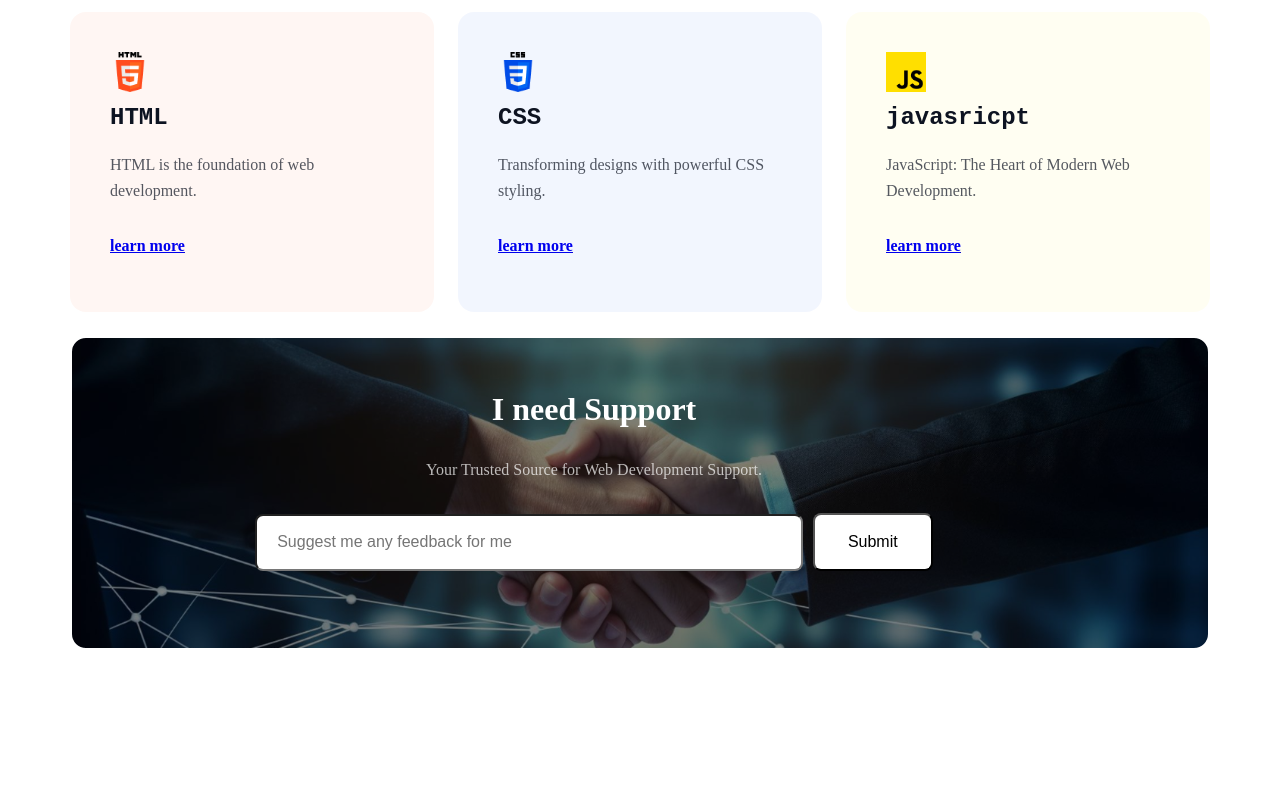
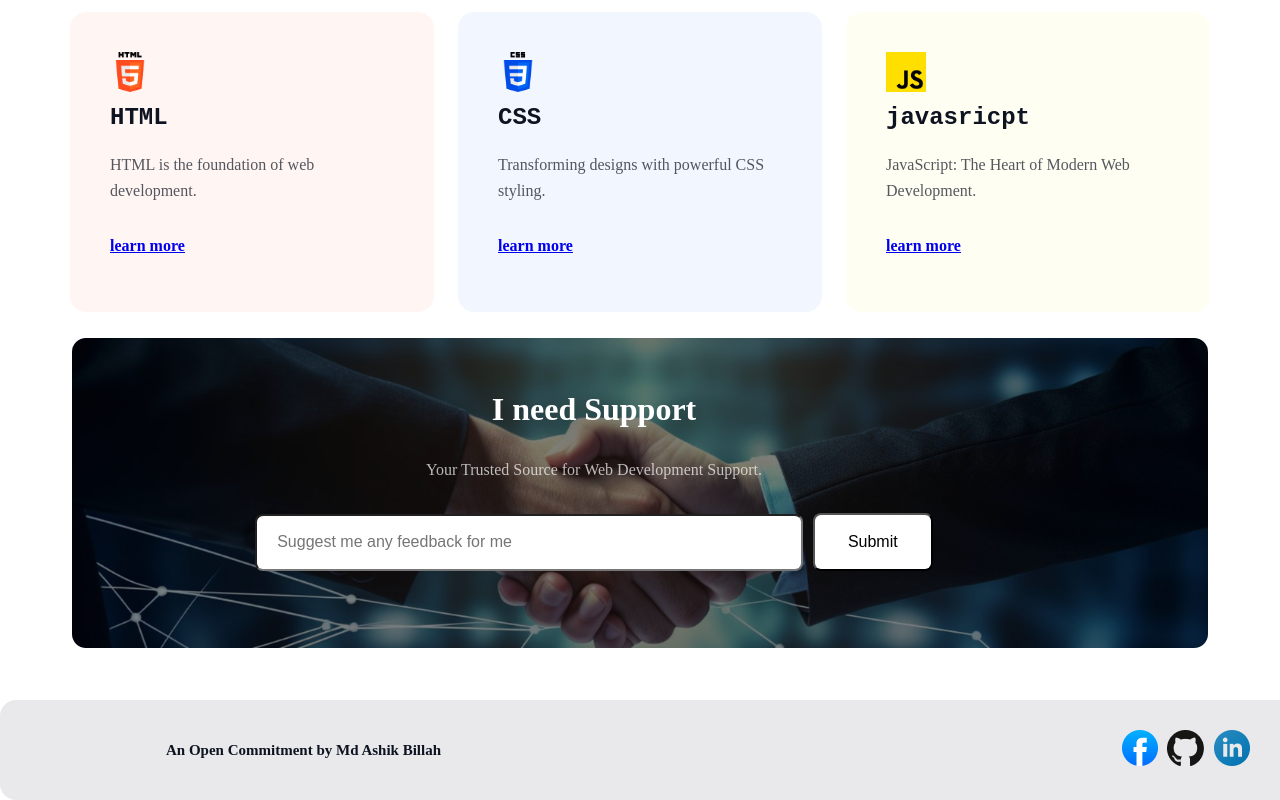
Before and after one commit to ashik-billah/web-developer-portfolio, a plain HTML site: page index.html in a window 1280 px wide. Shown: the part 3261-4061 px from the top of the page. Before the commit the page ends 3961 px from the top, so only its background shows below. Drawn offline with Linux system fonts and the light colour scheme; a web font is replaced by a local one.

Commit message:
footer section

```diff
--- a/index.html
+++ b/index.html
@@ -194,8 +194,21 @@
 
     </main>
                      <!-- main end -->
-    <footer>
 
-    </footer>
+                     <!-- footer -->
+
+    <footer class="footer-container">
+                        <div class="footer-content">
+                           <div class="text">
+                            <p>An Open Commitment by Md Ashik Billah</p>
+                           </div>
+                           <div class="image-container">
+                            <a href="https://www.facebook.com/profile.php?id=61561641750001&sk=about" target="_blank"><img src="assets/facebook.png" alt=""></a>
+                            <a href="https://github.com/ashik-billah" target="_blank"><img src="assets/github.png" alt=""></a>
+                            <a href="https://www.linkedin.com/in/md-ashik-billah-4711b3292/" target="_blank"><img src="assets/linkedin-icon 1.png" alt=""></a>
+                           </div>
+                        </div>
+
+                       </footer>
 </body>
 </html>
--- a/style/style.css
+++ b/style/style.css
@@ -976,3 +976,52 @@ cursor: pointer;
 }
 
                  /* support section  design end */
+
+
+                 /* footer design start */
+
+
+ .footer-container {
+       width: 1343px;
+       height: 100px;
+         display: flex;
+        flex-direction: column;
+         justify-content: center;
+         align-items: flex-start;
+         padding: 32px 150px 32px 150px;
+         border-radius: 16px;
+         background: rgba(13, 19, 33, 0.09);
+          }
+
+.footer-container .footer-content{
+
+  width: 1100px;
+ height: 36px;
+ display: flex;
+   flex-direction: row;
+ justify-content: space-between;
+   align-items: center;
+   padding: 0px;
+   margin: 20px 0px;
+     }
+
+.footer-container .footer-content .text{
+        position: static;
+      width: 390px;
+               height: 24px;
+     display: flex;
+      flex-direction: row;
+      justify-content: flex-start;
+    align-items: center;
+     padding: 0px;
+    margin: 0px 16px;
+     color: rgb(13, 19, 33);
+    font-family: Azeret Mono;
+   font-size: 15px;
+    font-weight: 600;
+    line-height: 23px;
+   letter-spacing: 0%;
+   text-align: center;
+                 }
+
+                 /* footer design end */
```
